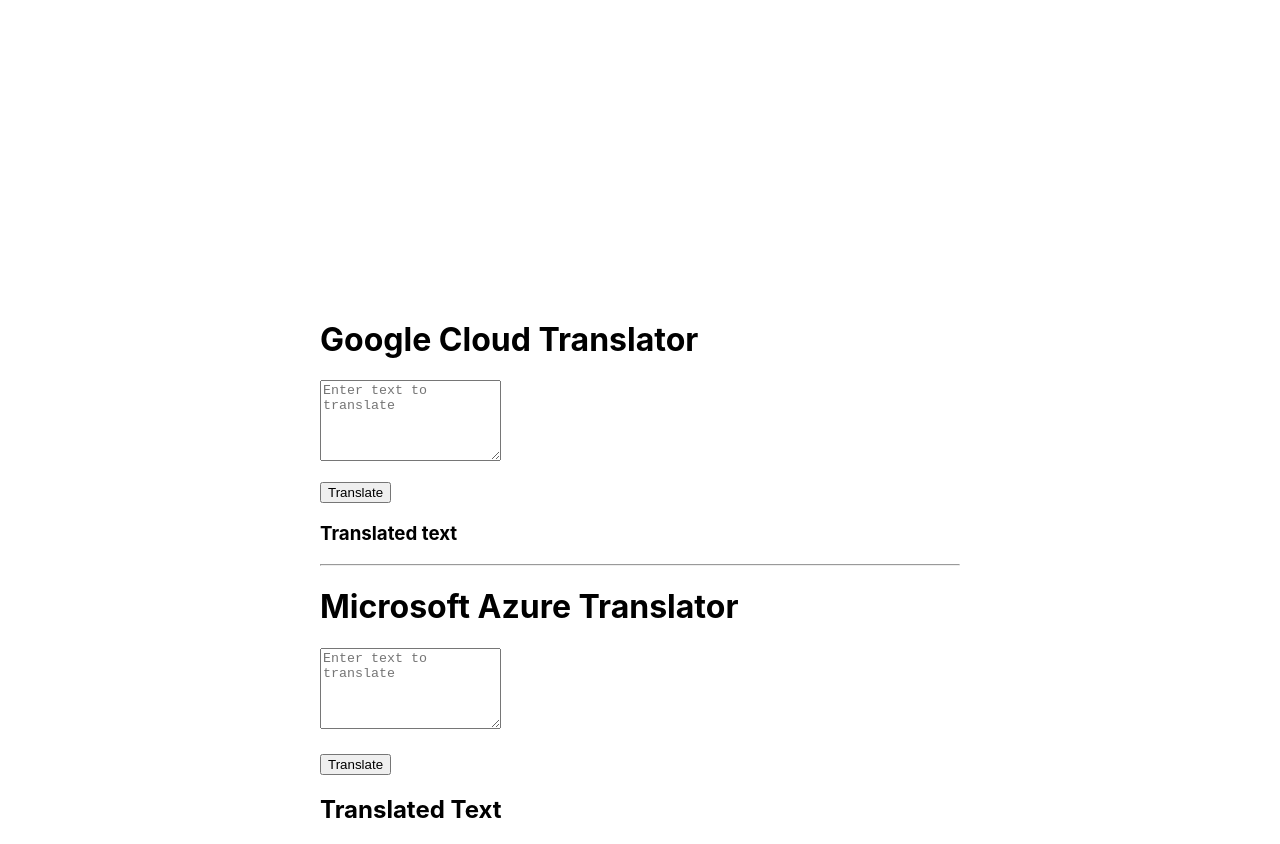
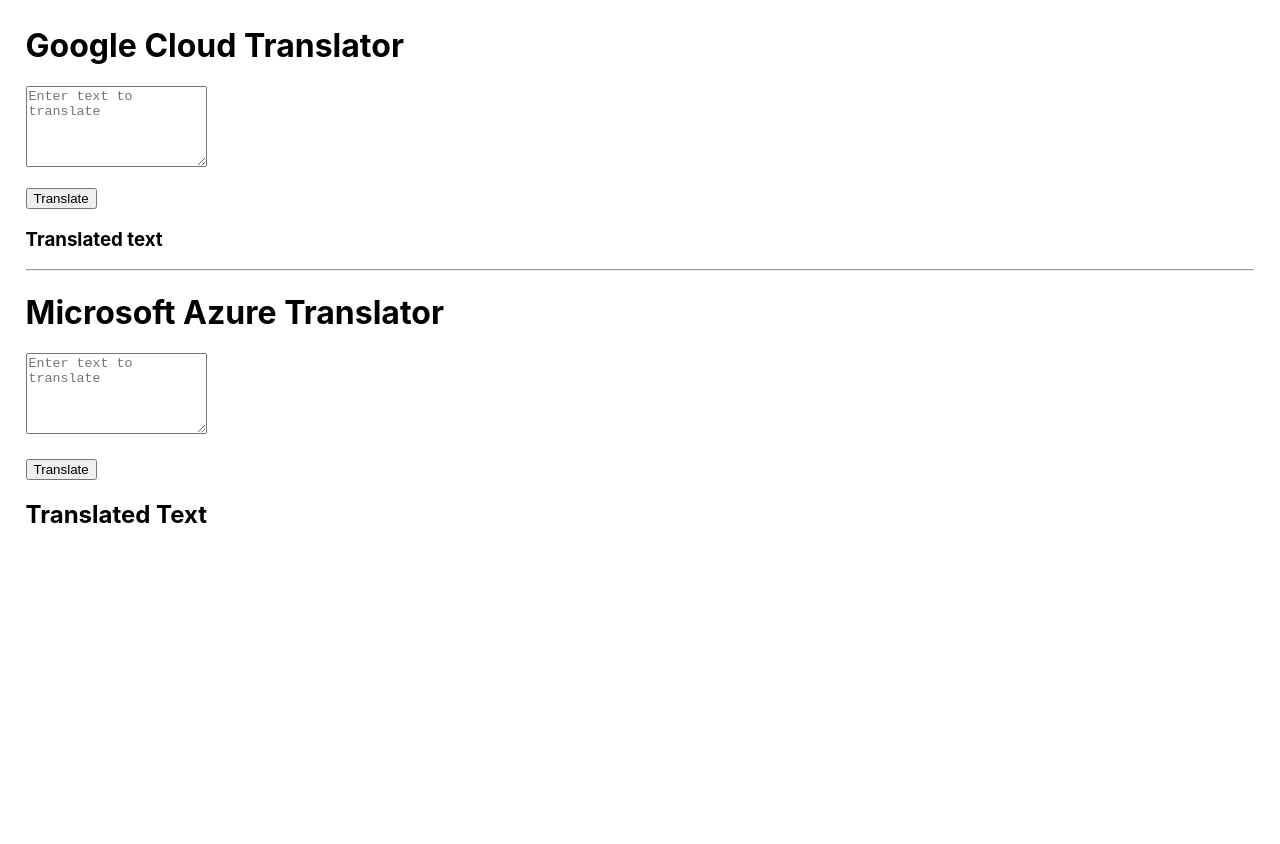
Before and after one commit to Raajesh24/Infytranslator, a React (Create React App) app: page / in a window 1280 px wide. After the commit the page ends 800 px from the top, so only its background shows below. Built offline with nearby package versions, Linux system fonts and the light colour scheme.

Commit message:
frontend

```diff
--- a/src/App.js
+++ b/src/App.js
@@ -3,7 +3,7 @@
 import GoogleTranslator from "./GoogleTranslator";
 function App() {
   return (
-    <div className="App" style={{ margin: "25% 25% 0% 25%" }}>
+    <div className="App" style={{ margin: "2% 2% 0% 2%" }}>
       <GoogleTranslator />
       <hr />
       <AzureTranslator />
```
